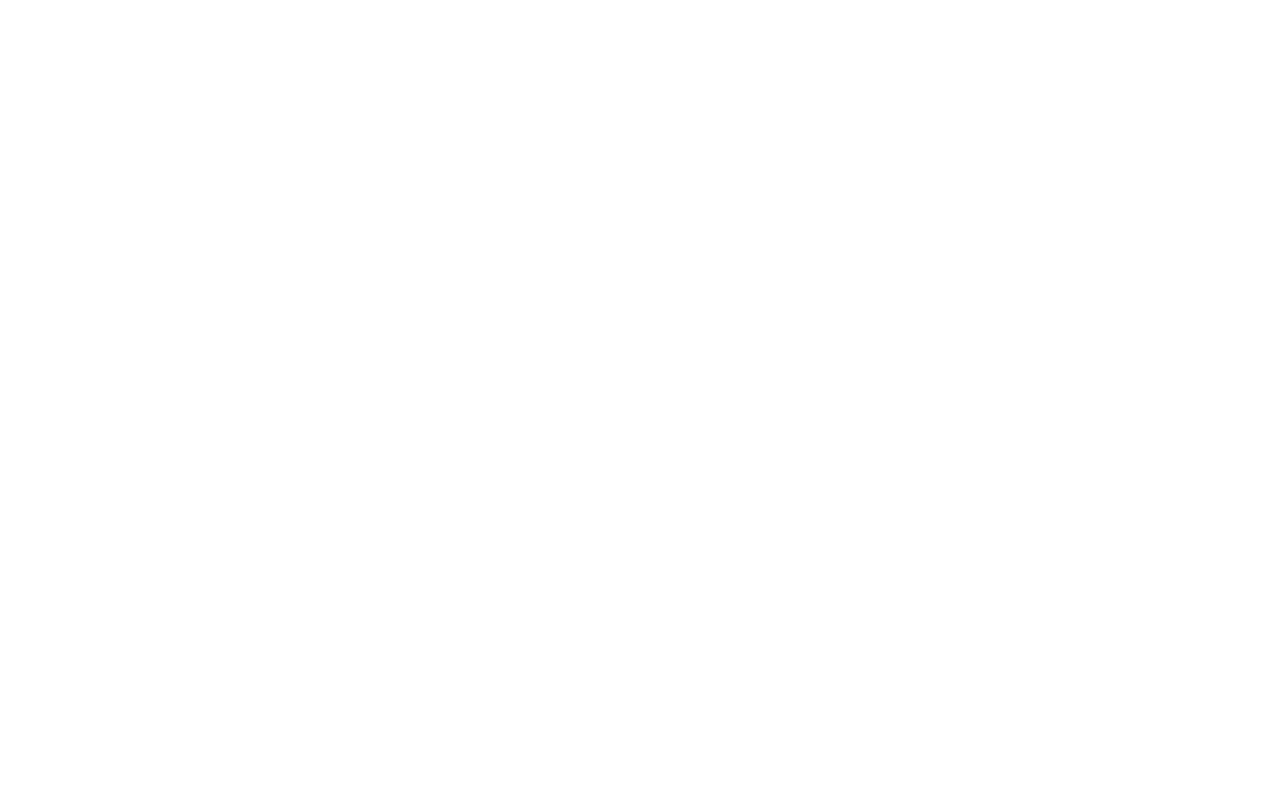
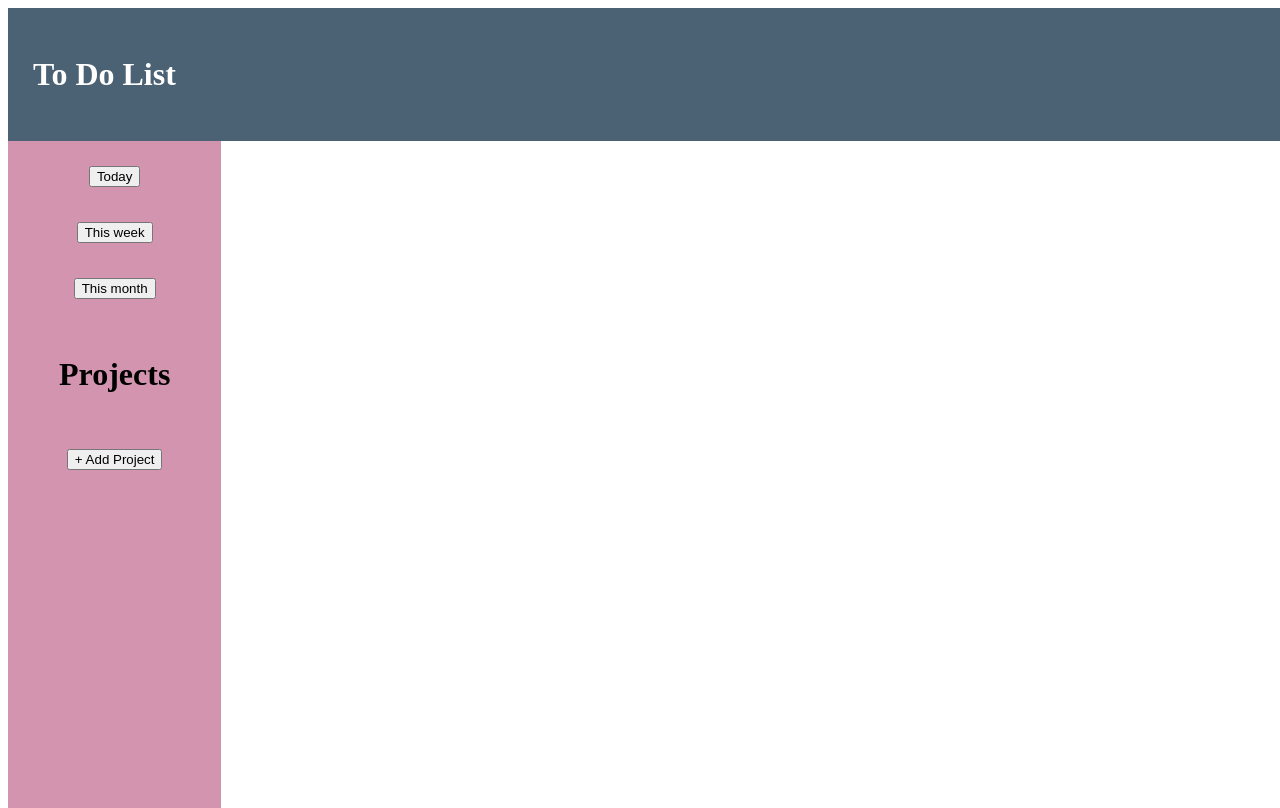
Before and after one commit to kiernans/odin-todolist, a website built with webpack: page dist/index.html in a window 1280 px wide. Built offline with nearby package versions, Linux system fonts and the light colour scheme.

Commit message:
Change todolist to tasks, create DOM header and sidebar, add styling

```diff
--- a/package.json
+++ b/package.json
@@ -6,7 +6,8 @@
   "scripts": {
     "test": "echo \"Error: no test specified\" && exit 1",
     "build": "webpack",
-    "watch": "webpack --watch"
+    "watch": "webpack --watch",
+    "start": "webpack serve --open"
   },
   "repository": {
     "type": "git",
@@ -24,6 +25,7 @@
     "html-webpack-plugin": "^5.5.0",
     "style-loader": "^3.3.1",
     "webpack": "^5.73.0",
-    "webpack-cli": "^4.10.0"
+    "webpack-cli": "^4.10.0",
+    "webpack-dev-server": "^4.9.2"
   }
 }
--- /dev/null
+++ b/src/dom.js
@@ -0,0 +1,66 @@
+const DOM = (() => {
+    const createContainer = () => {
+        const container = document.createElement('div');
+        container.classList.add('container');
+        document.body.appendChild(container);
+    };
+
+    const createTitle = () => {
+        const container = document.querySelector('.container');
+        const header = document.createElement('div');
+        header.classList.add('header');
+        const title = document.createElement('h1');
+        title.textContent = 'To Do List';
+        header.appendChild(title);
+        container.appendChild(header);
+    };
+
+    const createMain = () => {
+        const container = document.querySelector('.container');
+        const main = document.createElement('div');
+        main.classList.add('main');
+        container.appendChild(main);
+    };
+
+    const createSidebar = () => {
+        const main = document.querySelector('.main');
+        const sidebar = document.createElement('div');
+        sidebar.classList.add('sidebar');
+        const today = document.createElement('button');
+        today.classList.add('today');
+        today.textContent = 'Today';
+        const week = document.createElement('button');
+        week.classList.add('week');
+        week.textContent = 'This week';
+        const month = document.createElement('button');
+        month.classList.add('month');
+        month.textContent = 'This month';
+        const projects = document.createElement('div');
+        projects.classList.add('projects');
+        const projectTitle = document.createElement('h1');
+        projectTitle.textContent = "Projects";
+        const add = document.createElement('button');
+        add.classList.add('add-project');
+        add.textContent = '+ Add Project';
+        sidebar.appendChild(today);
+        sidebar.appendChild(week);
+        sidebar.appendChild(month);
+        projects.appendChild(projectTitle);
+        sidebar.appendChild(projects);
+        sidebar.appendChild(add);
+        main.appendChild(sidebar);
+    };
+
+    const setup = () => {
+        createContainer();
+        createTitle();
+        createMain();
+        createSidebar();
+    }
+
+    return {
+        setup,
+    };
+})();
+
+export default DOM;
--- a/src/index.js
+++ b/src/index.js
@@ -1,8 +1,5 @@
-import ToDoList from './todolist';
+import Task from './task';
+import DOM from './dom';
+import './style.css';
 
-const todo = ToDoList('test', 'description', 'tmorrow', 1);
-
-console.log(todo.getTitle());
-console.log(todo.getNote());
-console.log(todo.setNote("This is my note"));
-console.log(todo.getNote());
+DOM.setup();
--- /dev/null
+++ b/src/style.css
@@ -0,0 +1,38 @@
+:root {
+    --header-background: #4a6274;
+    --sidebar-background: #d294af;
+}
+
+body,
+html {
+    height: 100%;
+    width: 100%;
+}
+
+.container {
+    display: grid;
+    height: 100%;
+    grid-template-rows: 1fr 5fr;
+}
+
+.header {
+    display: flex;
+    background-color: var(--header-background);
+    color: white;
+    align-items: center;
+    padding: 25px;
+}
+
+.main {
+    display: grid;
+    grid-template-columns: 1fr 5fr;
+}
+
+.sidebar {
+    display: flex;
+    background-color: var(--sidebar-background);
+    padding: 25px;
+    flex-direction: column;
+    gap: 35px;
+    align-items: center;
+}
--- a/src/todolist.js
+++ b/src/task.js
@@ -1,4 +1,4 @@
-const ToDoList = (initTitle, initDescription, initDueDate, initPriority) => {
+const Task = (initTitle, initDescription, initDueDate, initPriority) => {
     let title = initTitle;
     let description = initDescription;
     let dueDate = initDueDate;
@@ -28,4 +28,4 @@ const ToDoList = (initTitle, initDescription, initDueDate, initPriority) => {
     };
 };
 
-export default ToDoList;
+export default Task;
--- a/webpack.config.js
+++ b/webpack.config.js
@@ -3,14 +3,19 @@ const HtmlWebpackPlugin = require('html-webpack-plugin');
 
 module.exports = {
     entry: './src/index.js',
+    mode: 'development',
     output: {
         filename: 'main.js',
         path: path.resolve(__dirname, 'dist'),
         clean: true,
     },
+    devtool: 'inline-source-map',
+    devServer: {
+        static: './dist',
+    },
     plugins: [
         new HtmlWebpackPlugin({
-            title: 'ToDo List',
+            title: 'To Do List',
         }),
     ],
     module: {
```
Also changed, not shown: dist/index.html, dist/main.js, 1 other file.
